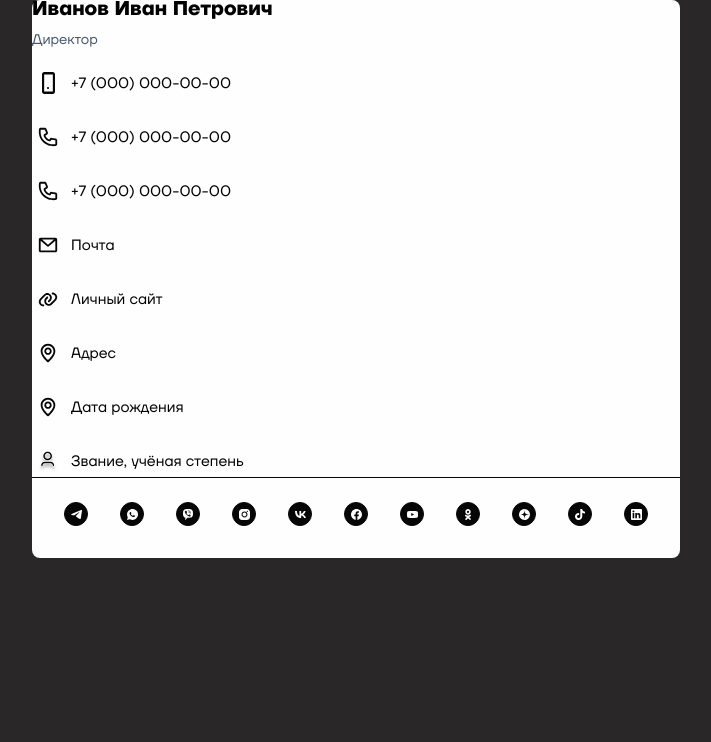
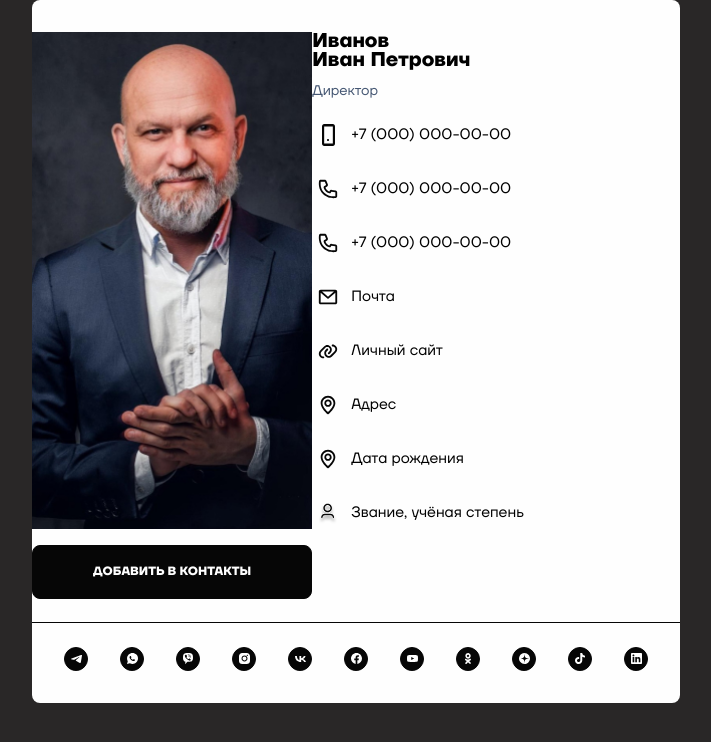
Before and after one commit to DocMoro/hubex, a React (Vite) app: page / in a window 1280 px wide. Shown: the top 742 px of the page, without its empty margins (284-995 px from the left). Built offline with nearby package versions, Linux system fonts and the light colour scheme.

Commit message:
feat: add DesctopCard

```diff
--- a/src/App.css
+++ b/src/App.css
@@ -8,6 +8,7 @@
   justify-content: center;
 
   --color-black: #060606;
+  --color-white: #fefefe;
 }
 
 body {
--- a/src/components/ProfileCard/ProfileCard.jsx
+++ b/src/components/ProfileCard/ProfileCard.jsx
@@ -1,4 +1,5 @@
 import { networkData, personData } from '../../constants/api'
+import DesktopImageContainer from './components/DesktopImageContainer/DesktopImageContainer'
 import Footer from './components/Footer/Footer'
 import PersonDescription from './components/PersonDescription/PersonDescription'
 import s from './ProfileCard.module.less'
@@ -6,7 +7,10 @@ import s from './ProfileCard.module.less'
 const ProfileCard = () => {
   return (
     <section className={s.section}>
-      <PersonDescription personData={personData} />
+      <div className={s.container}>
+        <DesktopImageContainer imageLink={personData.imageLink} />
+        <PersonDescription personData={personData} />
+      </div>
       <Footer networkData={networkData} />
     </section>
   )
--- a/src/components/ProfileCard/ProfileCard.module.less
+++ b/src/components/ProfileCard/ProfileCard.module.less
@@ -6,3 +6,9 @@
 
   border-radius: 8px;
 }
+
+.container {
+  display: flex;
+
+  margin: 32px 32px 23px 0;
+}
--- /dev/null
+++ b/src/components/ProfileCard/components/DesktopImageContainer/DesktopImageContainer.jsx
@@ -0,0 +1,12 @@
+import s from './DesktopImageContainer.module.less'
+
+const DesktopImageContainer = ({ imageLink }) => {
+  return (
+    <div className={s.container}>
+      <img className={s.image} src={imageLink} alt="Фото руководителя" />
+      <button className={s.button}>ДОБАВИТЬ В КОНТАКТЫ</button>
+    </div>
+  )
+}
+
+export default DesktopImageContainer
--- /dev/null
+++ b/src/components/ProfileCard/components/DesktopImageContainer/DesktopImageContainer.module.less
@@ -0,0 +1,27 @@
+.button {
+  font-weight: 700;
+  font-size: 12px;
+  line-height: 1.3em;
+
+  padding: 18px 60px;
+  background-color: var(--color-black);
+  color: var(--color-white);
+
+  border-radius: 8px;
+  border: 1px solid var(--color-black);
+  box-sizing: border-box;
+
+  margin-top: 16px;
+}
+
+.image {
+  object-fit: cover;
+  object-position: center;
+}
+
+.container {
+  height: 100%;
+  display: flex;
+  flex-direction: column;
+  flex-shrink: 2;
+}
--- a/src/components/ProfileCard/components/PersonDescription/PersonDescription.jsx
+++ b/src/components/ProfileCard/components/PersonDescription/PersonDescription.jsx
@@ -4,9 +4,15 @@ import s from './PersonDescription.module.less'
 const PersonDescription = ({ personData }) => {
   const { name, position, mobile, call, email, website, location, date, rank } = personData
 
+  const nameData = name.split(' ')
+
   return (
     <div className={s.description}>
-      <h3 className={s.title}>{name}</h3>
+      <h3 className={s.title}>
+        {nameData[0]}
+        <br />
+        {`${nameData[1]} ${nameData[2]}`}
+      </h3>
       <h4 className={s.subtitle}>{position}</h4>
       <div className={s.list}>
         <Field text={mobile} iconType="mobile" />
--- a/src/constants/api.js
+++ b/src/constants/api.js
@@ -65,7 +65,8 @@ const personData = {
   website: 'Личный сайт',
   location: 'Адрес',
   date: 'Дата рождения',
-  rank: 'Звание, учёная степень'
+  rank: 'Звание, учёная степень',
+  imageLink: '/hubex/src/constants/portrait.jpg'
 }
 
 export { networkData, personData }
```
Also changed, not shown: src/constants/portrait.jpg (added).
